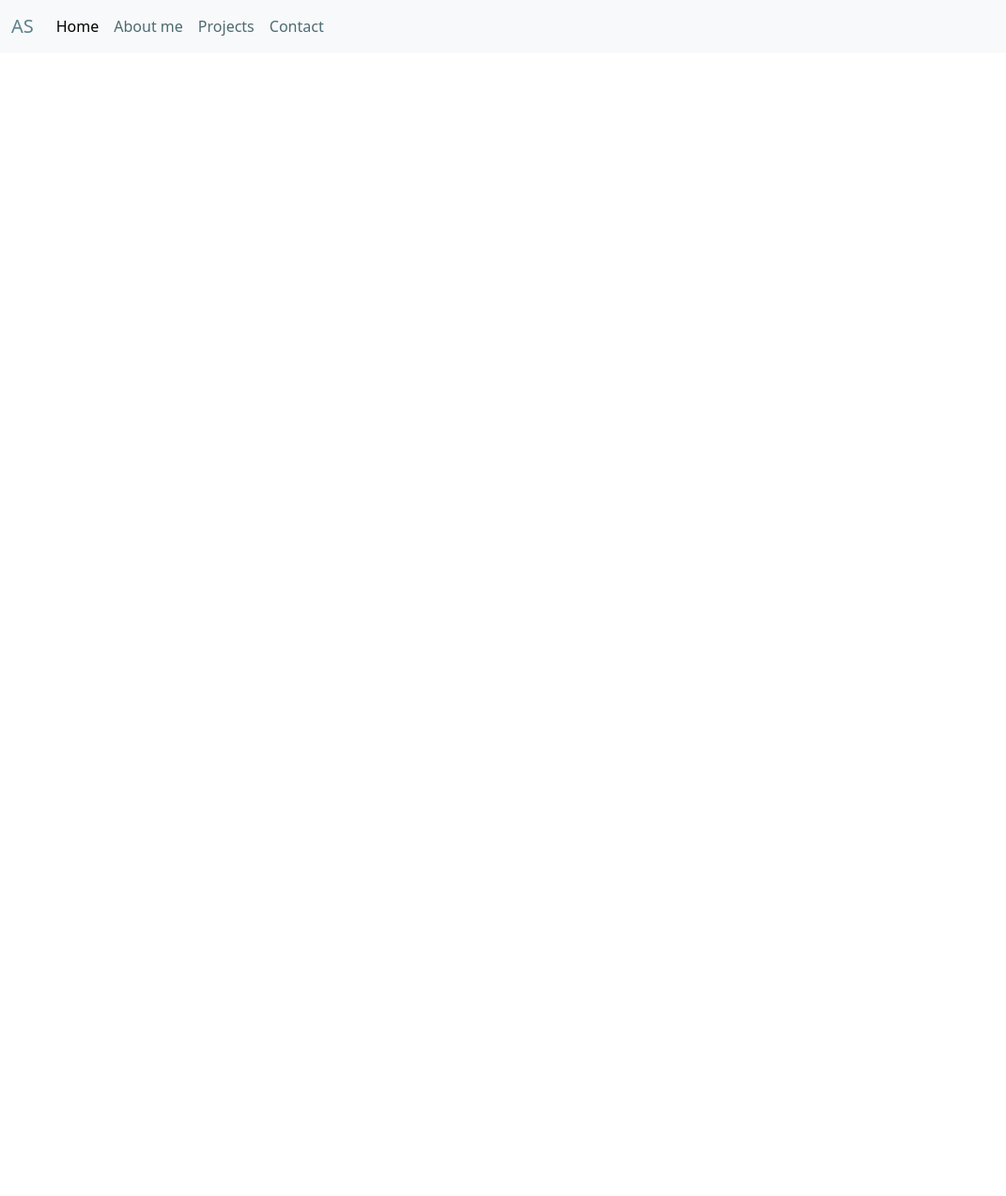
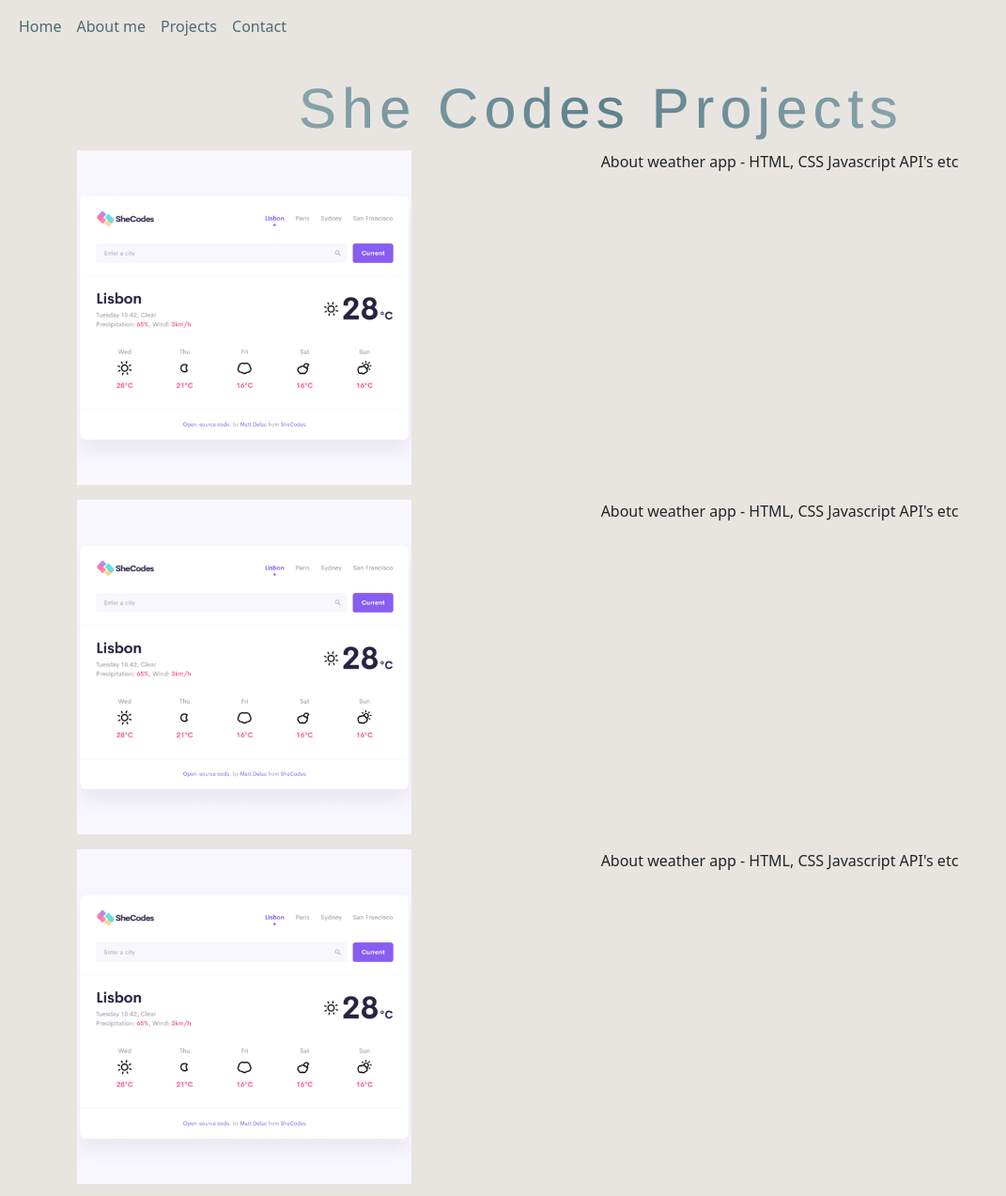
Before and after one commit to siv921/sivets-portfolio, a plain HTML site: page projects.html in a window 1280 px wide. Shown: the top 1273 px of the page at 94% size, without its empty margins (0-1071 px from the left). Before the commit the page ends 800 px from the top, so only its background shows below. Drawn offline with nearby package versions, Linux system fonts and the light colour scheme; a web font is replaced by a local one.

Commit message:
started adding html and css on about page and project page

```diff
--- a/projects.html
+++ b/projects.html
@@ -13,16 +13,15 @@
 <link href="https://fonts.googleapis.com/css2?family=Arimo:ital,wght@0,400..700;1,400..700&family=Wix+Madefor+Text:ital,wght@0,400..800;1,400..800&display=swap" rel="stylesheet">
     <link rel="stylesheet" href="/src/styles.css">
 </head>
-<body>
-        <nav class="navbar fixed-top navbar-expand-lg bg-body-tertiary">
+<body class="projects">
+          <nav class="navbar fixed-top navbar-expand-lg bg-body-tertiary navbar-light">
   <div class="container-fluid">
-    <a class="navbar-brand" href="#">AS</a>
     <button class="navbar-toggler" type="button" data-bs-toggle="collapse" data-bs-target="#navbarNavAltMarkup" aria-controls="navbarNavAltMarkup" aria-expanded="false" aria-label="Toggle navigation">
       <span class="navbar-toggler-icon"></span>
     </button>
     <div class="collapse navbar-collapse" id="navbarNavAltMarkup">
       <div class="navbar-nav">
-        <a class="nav-link active" aria-current="page" href="/">Home</a>
+        <a class="nav-link" aria-current="page" href="/">Home</a>
         <a class="nav-link" href="/about.html">About me </a>
            <a class="nav-link" href="/projects.html">Projects</a>
            <a class="nav-link" href="/about.html#contact">Contact</a>
@@ -31,5 +30,45 @@
     </div>
   </div>
 </nav>
+<h1>She Codes Projects</h1>
+<div class="container">
+  <div class="row mb-3">
+    <div class="col-sm-4">
+      <img src="/images/weather.png" class="img-fluid"/>
+    </div>
+  <div class="col-sm-8">
+    About weather app - HTML, CSS Javascript API's etc
+
+  </div>
+  </div>
+   <div class="row mb-3">
+    <div class="col-sm-4">
+      <img src="/images/weather.png" class="img-fluid"/>
+    </div>
+  <div class="col-sm-8">
+    About weather app - HTML, CSS Javascript API's etc
+
+  </div>
+  </div>
+   <div class="row mb-3">
+    <div class="col-sm-4">
+      <img src="/images/weather.png" class="img-fluid"/>
+    </div>
+  <div class="col-sm-8">
+    About weather app - HTML, CSS Javascript API's etc
+
+  </div>
+  </div>
+   <div class="row mb-5">
+    <div class="col-sm-4">
+      <img src="/images/weather.png" class="img-fluid"/>
+    </div>
+  <div class="col-sm-8">
+    About weather app - HTML, CSS Javascript API's etc
+
+  </div>
+  </div>
+
+</div>
 </body>
 </html>
--- a/src/styles.css
+++ b/src/styles.css
@@ -24,13 +24,16 @@ i {
     font-size: 28px;
     color: var(--primary-color);
 }
-h2{
+h2, p {
     font-size: 24px;
      font-family: var(--main-font);
      color:var(--primary-color);
      font-weight: 100;
      letter-spacing: 2px;
 
+}
+p{
+    font-size: 18px;
 }
 .navbar-light {
     background-color: var(--background-color) !important;
@@ -89,9 +92,7 @@ color: var(--secondary-color);
 }
 
 
-.about-me {
-    padding-top: 70px;
-}
+
 
 @media (max-width: 800px) {
 
@@ -106,3 +107,8 @@ color: var(--secondary-color);
     }
 
 }
+
+.about, .projects {
+    background-color: var(--background-color);
+    margin-top: 80px;
+}
```
Also changed, not shown: about.html (+6 -6 lines).
